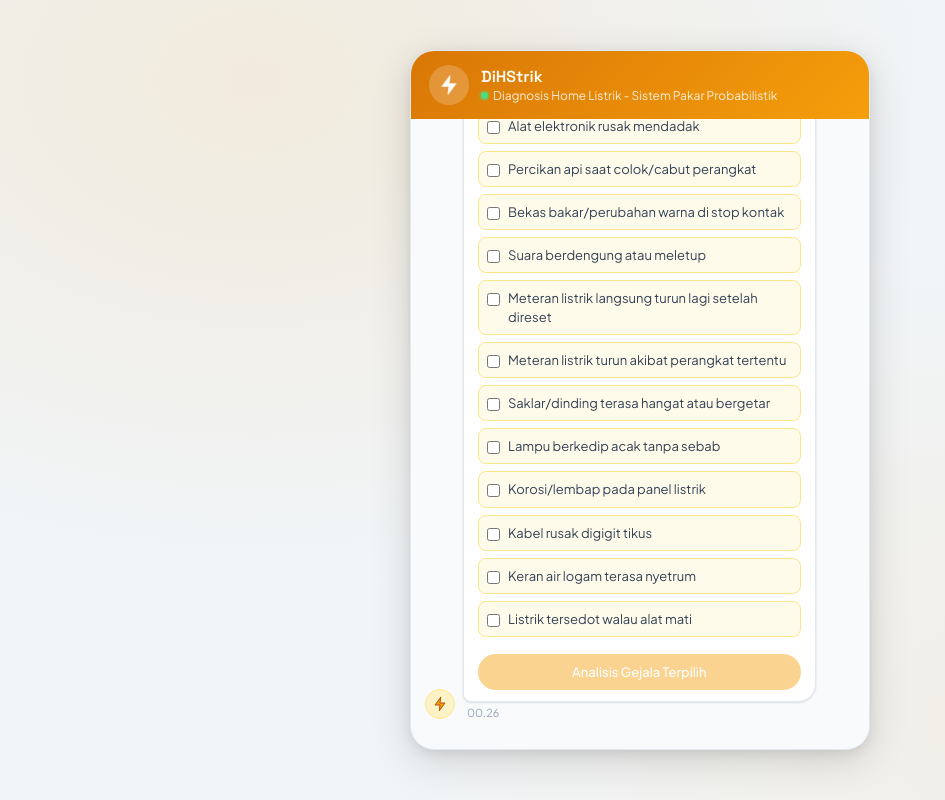
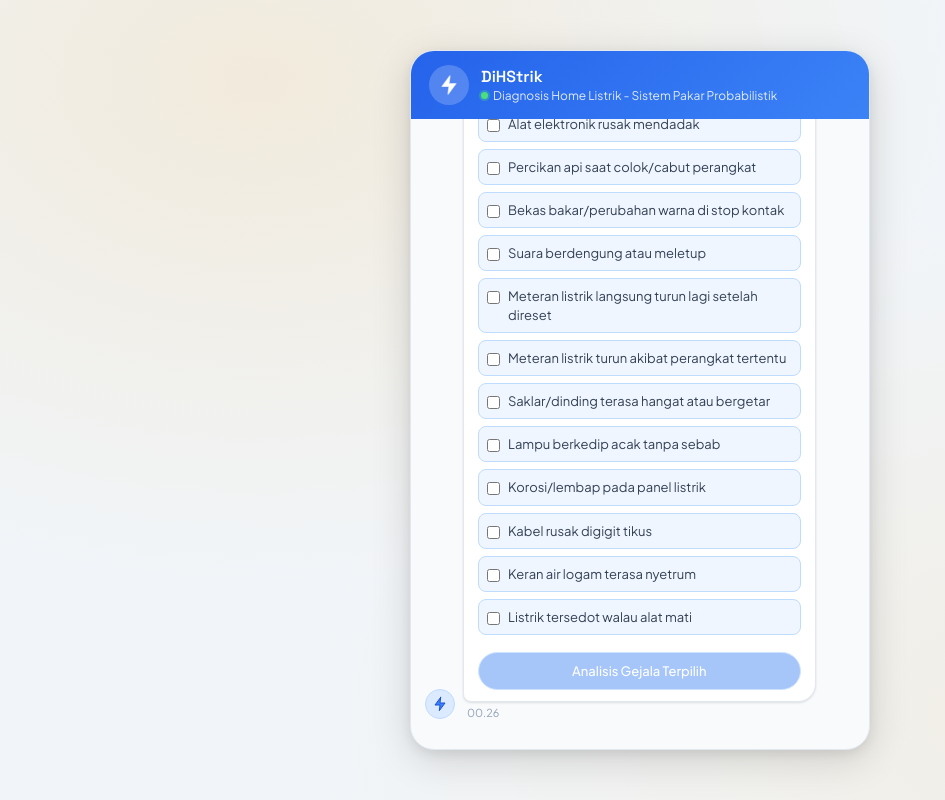
Before and after one commit to hasbyas1/DiHStrik, a React (Create React App) app: page / in a window 1280 px wide. Shown: the whole page, without its empty margins (0-945 px from the left). Built offline with nearby package versions, Linux system fonts and the light colour scheme.

Commit message:
color palette changes

```diff
--- a/src/App.css
+++ b/src/App.css
@@ -11,15 +11,26 @@
 }
 
 :root {
-  --amber-50: #FFFBEB;
-  --amber-100: #FEF3C7;
-  --amber-200: #FDE68A;
-  --amber-400: #FBBF24;
-  --amber-500: #F59E0B;
-  --amber-600: #D97706;
-  --amber-700: #B45309;
-  --amber-800: #92400E;
-  --amber-900: #78350F;
+  --amber-50:  #EFF6FF;
+  --amber-100: #DBEAFE; /* Background sekunder */
+  --amber-200: #BFDBFE; /* Border ringan atau aksen sekunder */
+  --amber-300: #93C5FD; /* Aksen ringan */
+  --amber-400: #60A5FA; /* Icon atau warna elemen netral */
+  --amber-500: #3B82F6; /* Warna utama (Primary) untuk Logo, Tombol, Titik Loading */
+  --amber-600: #2563EB; /* Warna tombol saat di-hover/ditekan */
+  --amber-700: #1D4ED8; /* Teks tegas atau background elemen penting */
+  --amber-800: #1E40AF; /* Teks sangat tegas/gelap */
+  --amber-900: #1E3A8A;
+
+  --amberx-50: #FFFBEB;
+  --amberx-100: #FEF3C7;
+  --amberx-200: #FDE68A;
+  --amberx-400: #FBBF24;
+  --amberx-500: #F59E0B;
+  --amberx-600: #D97706;
+  --amberx-700: #B45309;
+  --amberx-800: #92400E;
+  --amberx-900: #78350F;
 
   --slate-50:  #F8FAFC;
   --slate-100: #F1F5F9;
@@ -43,9 +54,16 @@
   --green-500: #22C55E;
   --green-700: #15803D;
 
-  --blue-50: #EFF6FF;
-  --blue-500: #3B82F6;
-  --blue-700: #1D4ED8;
+  --blue-50:  #EFF6FF;
+  --blue-100: #DBEAFE; /* Background sekunder */
+  --blue-200: #BFDBFE; /* Border ringan atau aksen sekunder */
+  --blue-300: #93C5FD; /* Aksen ringan */
+  --blue-400: #60A5FA; /* Icon atau warna elemen netral */
+  --blue-500: #3B82F6; /* Warna utama (Primary) untuk Logo, Tombol, Titik Loading */
+  --blue-600: #2563EB; /* Warna tombol saat di-hover/ditekan */
+  --blue-700: #1D4ED8; /* Teks tegas atau background elemen penting */
+  --blue-800: #1E40AF; /* Teks sangat tegas/gelap */
+  --blue-900: #1E3A8A; /* Paling gelap */
 
   --font-sans: 'Plus Jakarta Sans', sans-serif;
   --font-display: 'Space Grotesk', sans-serif;
```
